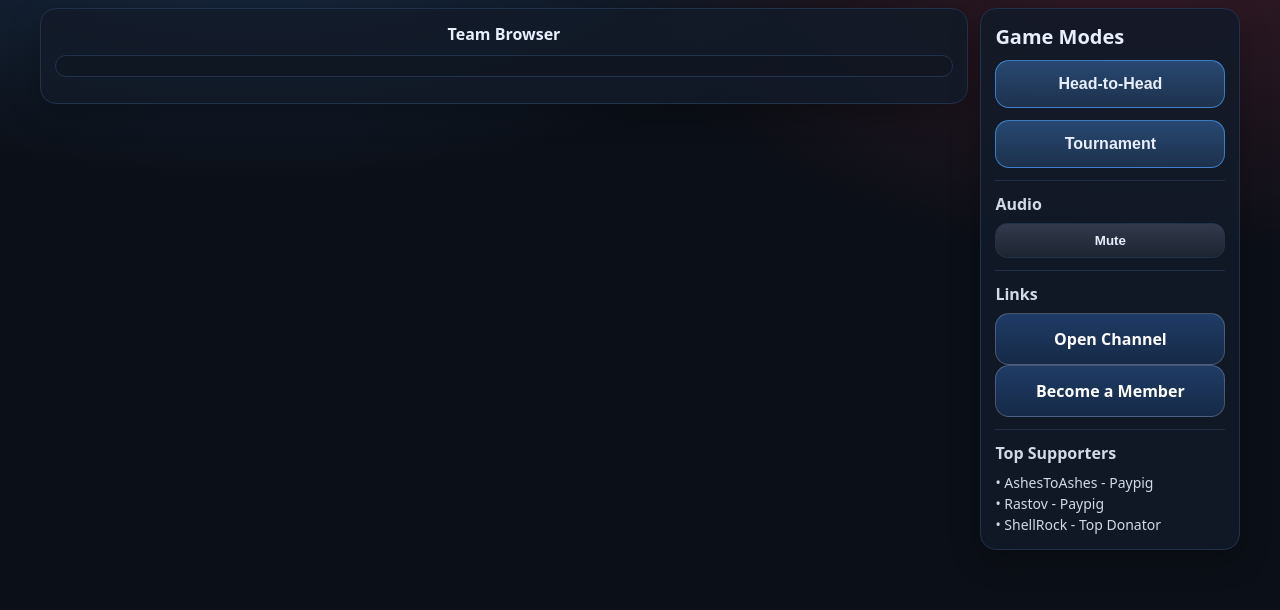
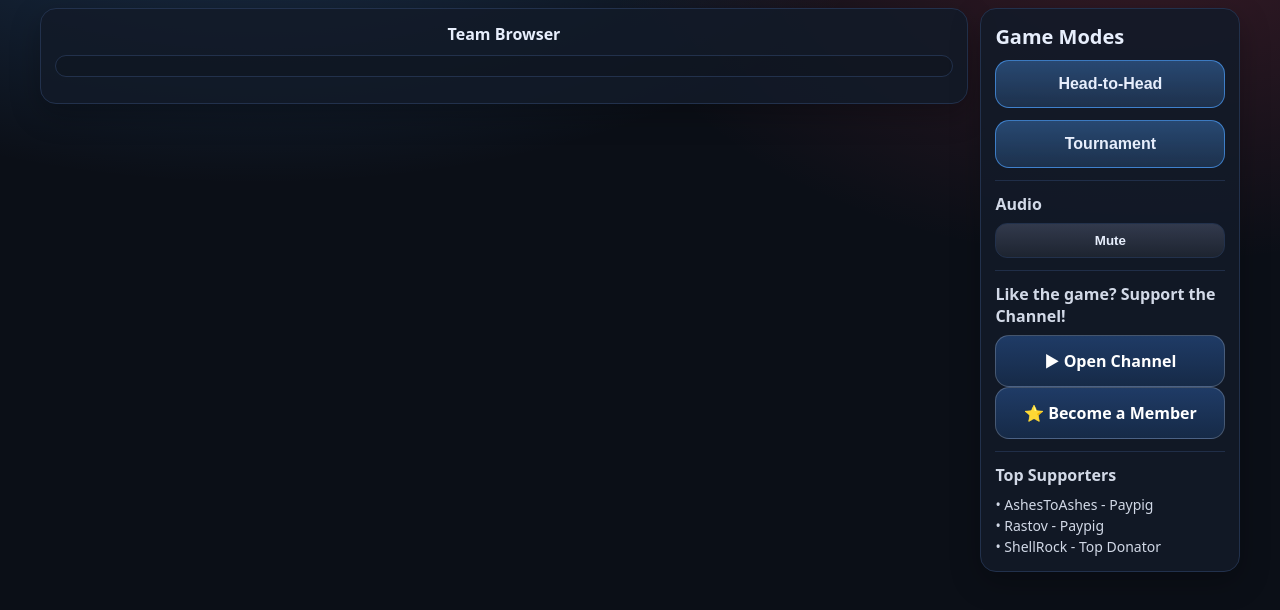
Before and after one commit to jonno-lolcow/pit-ballers, a plain HTML site: page index.html in a window 1280 px wide. Shown: the part 66-676 px from the top of the page. Drawn offline with Linux system fonts and the light colour scheme; no server answers.

Commit message:
Update index.html

```diff
--- a/index.html
+++ b/index.html
@@ -44,9 +44,9 @@
 
         <div class="divider"></div>
 
-        <h3 class="panelTitle">Links</h3>
-        <a id="channelLink" class="linkBtn full" href="https://www.youtube.com/@LolcowPit/featured" target="_blank" rel="noopener">Open Channel</a>
-        <a id="memberLink" class="linkBtn full" href="https://www.youtube.com/channel/UCBfepYQDfUytva8MpIFYJbQ/join" target="_blank" rel="noopener">Become a Member</a>
+        <h3 class="panelTitle">Like the game? Support the Channel!</h3>
+        <a id="channelLink" class="linkBtn full" href="https://www.youtube.com/@LolcowPit/featured" target="_blank" rel="noopener">▶ Open Channel</a>
+        <a id="memberLink" class="linkBtn full" href="https://www.youtube.com/channel/UCBfepYQDfUytva8MpIFYJbQ/join" target="_blank" rel="noopener">⭐ Become a Member</a>
 
         <div class="divider"></div>
 
```
